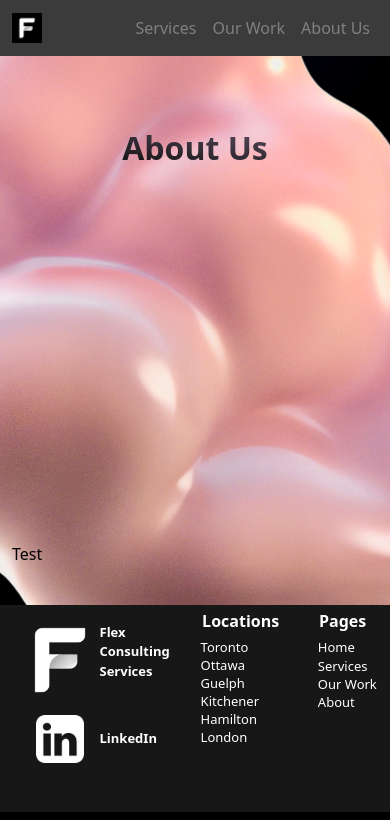
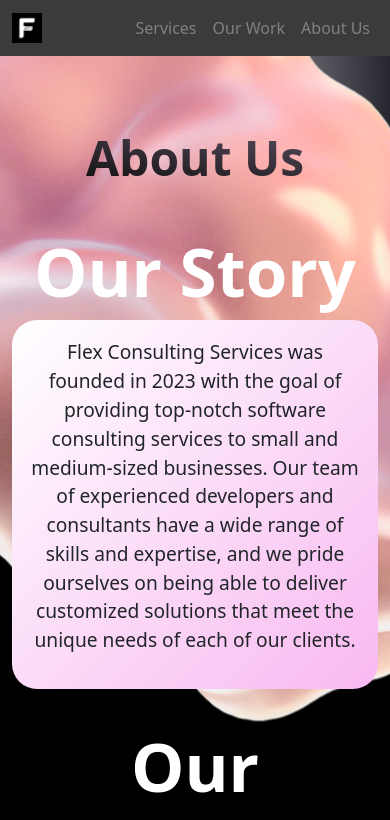
Before and after one commit to Flex-Consulting/Flex-Consulting.github.io, a React (Create React App) app: page /about in a window 390 px wide. Shown: the top 820 px of the page. Built offline with nearby package versions, Linux system fonts and the light colour scheme.

Commit message:
Updated 'About Us' section.

```diff
--- /dev/null
+++ b/src/components/AboutCard.js
@@ -0,0 +1,12 @@
+import "./styles/AboutCard.css";
+
+function AboutCard(props){
+
+    return(
+        <div className="about-card">
+            <p>{props.text}</p>
+        </div>
+    );
+}
+
+export default AboutCard;
--- /dev/null
+++ b/src/components/styles/AboutCard.css
@@ -0,0 +1,6 @@
+.about-card{
+    background: -webkit-linear-gradient(-45deg, white, #f8b9f1);
+    width: 100%;
+    border-radius: 25px;
+    padding: 5%;
+}
--- a/src/index.css
+++ b/src/index.css
@@ -24,7 +24,10 @@ code {
 
 @media only screen and (max-width: 500px) {
   .landing-title{
-    font-size: 200% !important;
+    font-size: 300% !important;
+  }
+  .background-blob{
+    top: -16rem !important;
   }
 }
 
@@ -76,7 +79,7 @@ code {
 .background-blob{
   animation: bigfloat 8.37s ease-in-out infinite;
   position: absolute;
-  top: -15rem;
+  top: -9rem;
   z-index: -1;
   width: 1024px;
   left: calc(50% - 530px);
--- a/src/pages/About.js
+++ b/src/pages/About.js
@@ -1,13 +1,29 @@
 import Container from "react-bootstrap/Container";
+import AboutCard from "../components/AboutCard";
+import "./styles/About.css";
+
+const AboutInfo = {
+    "about": [
+        {"text": "Flex Consulting Services was founded in 2023 with the goal of providing top-notch software consulting services to small and medium-sized businesses. Our team of experienced developers and consultants have a wide range of skills and expertise, and we pride ourselves on being able to deliver customized solutions that meet the unique needs of each of our clients."},
+        {"text": "We pledge to understand the unique needs and goals of each client and to deliver solutions that are tailored to their specific circumstances. We believe that clear and regular communication is essential for the success of any project, that's why we will always keep our clients informed of our progress and any issues that may arise. We also understand that things can change quickly in business, and we're committed to working with our clients to adapt to any changes in their needs or goals."}
+    ]
+};
 function About(){
     return(
         <Container>
             <section>
                 <div className="center">
                     <h1 className="landing-title animate__animated animate__fadeInUp">About Us</h1>
+                    <div className="about-sec animate__animated animate__fadeInLeft animate__delay-1s">
+                        <h1 className="about-header">Our Story</h1>
+                        <AboutCard text={AboutInfo["about"][0].text}/>
+                    </div>
+                    <div className="about-sec rev animate__animated animate__fadeInRight animate__delay-2s">
+                        <AboutCard text={AboutInfo["about"][1].text}/>
+                        <h1 className="about-header">Our Pledge</h1>
+                    </div>
                 </div>
             </section>
-            <div style={{marginTop:"100%", color:"black"}}>Test</div>
         </Container>
     );
 }
--- /dev/null
+++ b/src/pages/styles/About.css
@@ -0,0 +1,24 @@
+@media only screen and (max-width: 500px) {
+    .about-sec{
+      flex-direction: column !important;
+      font-size: larger;
+    }
+    .rev{
+        flex-direction: column-reverse !important;
+    }
+  }
+
+.about-header{
+    color: white;
+    font-size:350%;
+    font-weight: 800;
+}
+
+.about-sec{
+    margin-top: 10%;
+    display: flex;
+    flex-direction: row;
+    justify-content: center;
+    align-items: center;
+    align-self: center;
+}
```
